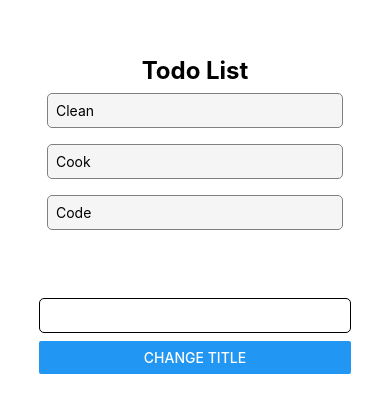
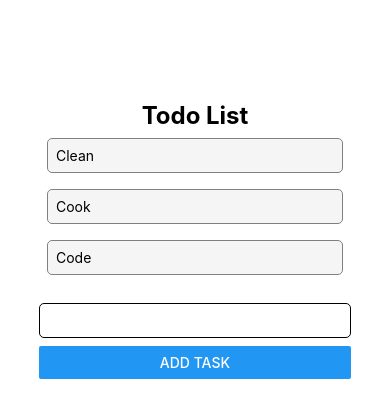
Before and after one commit to cohlerCoded/todo-list, a React Native app: screen / in a window 390 px wide. Shown: the part 177-594 px from the top of the page. Built offline with nearby package versions, Linux system fonts and the light colour scheme.

Commit message:
add task

```diff
--- a/Components/TodoList.jsx
+++ b/Components/TodoList.jsx
@@ -18,24 +18,24 @@ const TodoList = () => {
     <Task name='Code' key={2} />,
   ])
   return (
-    <View style={{ width: '80%', marginBottom: 60 }}>
+    <View style={{ width: '80%', marginBottom: 10 }}>
       <Text style={[styles.textSize, styles.textAlign]}>{title}</Text>
       <View>
-        <ScrollView style={{ height: '50%', marginBottom: 60 }}>
+        <ScrollView style={{ height: '50%', marginBottom: 20 }}>
           {taskList}
         </ScrollView>
         <TextInput
           style={styles.textInput}
           onChangeText={(text) => setText(text)}
+          value={text}
         />
         <Button
-          title='Change Title'
-          onPress={() =>
-            setTaskList([
-              ...taskList,
-              <Task name={text} key={taskList.length + 1} />,
-            ])
-          }
+          title='Add Task'
+          onPress={() => {
+            const key = taskList.length
+            setTaskList([...taskList, <Task name={text} key={key} />])
+            setText('')
+          }}
         />
       </View>
     </View>
```
